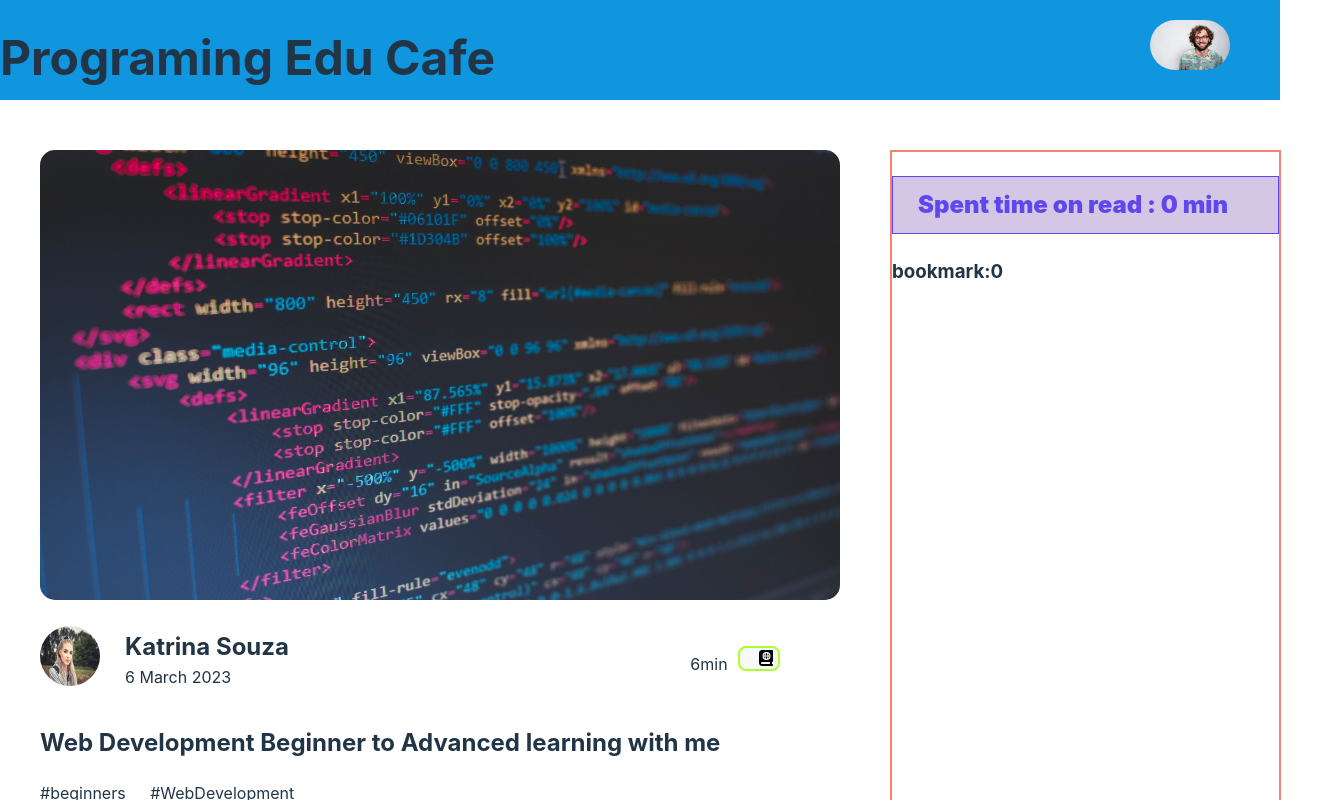
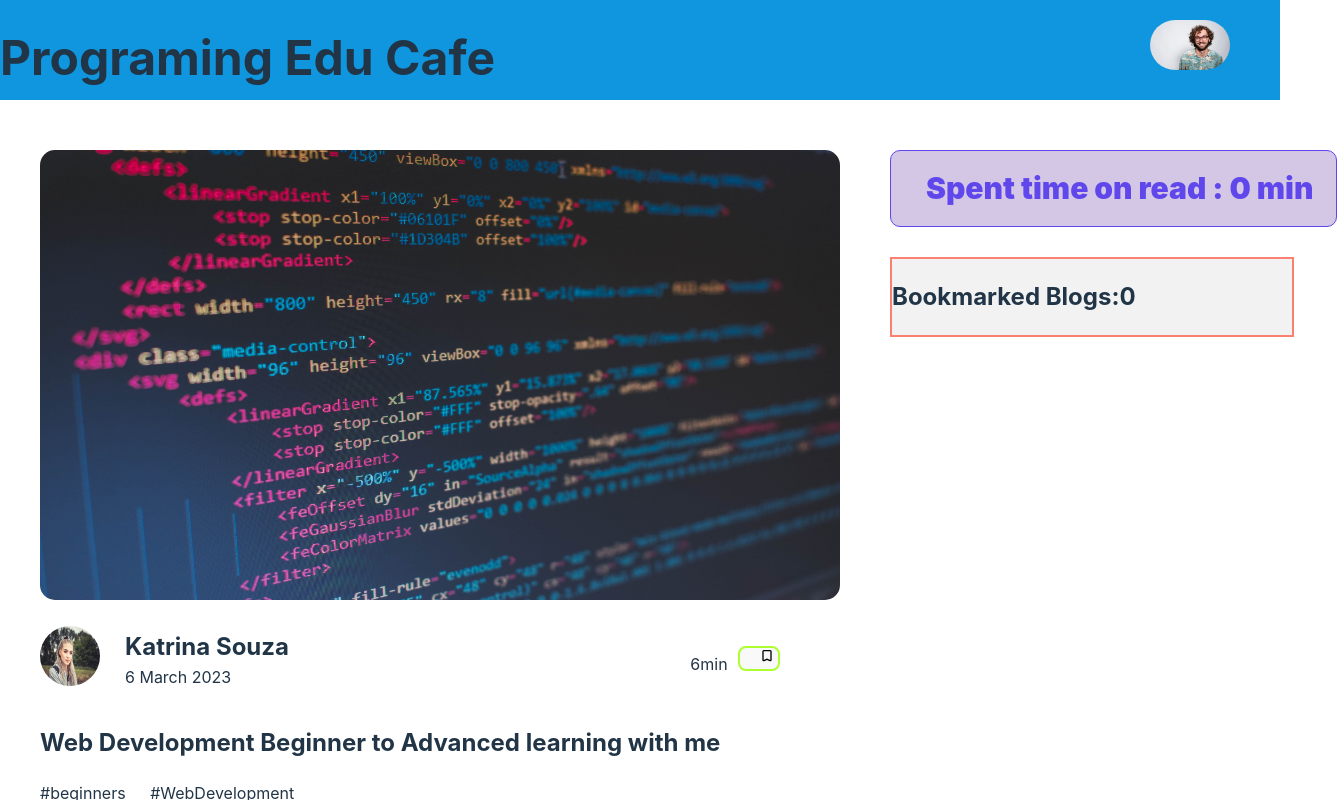
Before and after one commit to PritrirajPartho/programing-edu-cafe, a React (Vite) app: page / in a window 1280 px wide. Shown: the top 800 px of the page, 1337 px wide, since content can reach past the window. Built offline with nearby package versions, Linux system fonts and the light colour scheme.

Commit message:
quarter-added

```diff
--- a/package.json
+++ b/package.json
@@ -16,6 +16,7 @@
     "react-dom": "^18.2.0"
   },
   "devDependencies": {
+    "@iconify/react": "^4.1.0",
     "@types/react": "^18.0.28",
     "@types/react-dom": "^18.0.11",
     "@vitejs/plugin-react": "^3.1.0",
--- a/src/components/Blogs/Blogs.jsx
+++ b/src/components/Blogs/Blogs.jsx
@@ -1,6 +1,5 @@
 import React from 'react';
-import { FontAwesomeIcon } from '@fortawesome/react-fontawesome';
-import { faBookAtlas} from '@fortawesome/free-solid-svg-icons'
+import { Icon } from '@iconify/react';
 import './Blogs.css';
 
 const Blogs = (props) => {
@@ -25,7 +24,7 @@ const Blogs = (props) => {
                 <div className='read-button'>
                     <p>{read_time}min</p>
                     <button onClick={() =>handleBookmark(props.blog)}>
-                       <FontAwesomeIcon icon={faBookAtlas} />
+                        <Icon  icon="material-symbols:bookmark-outline-rounded"></Icon>
                     </button>
                 </div>
             </section>
--- a/src/components/Bookmark/Bookmark.css
+++ b/src/components/Bookmark/Bookmark.css
@@ -0,0 +1,4 @@
+.bookmark{
+    width: 350px;
+    background-color: #FFFFFF;
+}
--- a/src/components/Bookmark/Bookmark.jsx
+++ b/src/components/Bookmark/Bookmark.jsx
@@ -1,11 +1,14 @@
 import React from 'react';
 import './Bookmark.css';
+import { faHourglass2 } from '@fortawesome/free-solid-svg-icons';
 
 const Bookmark = ({bookmarks}) => {
     console.log(bookmarks);
     return (
-        <div>
-            <h3>bookmark:{bookmarks.length}</h3>
+        <div >
+            {
+                bookmarks.map(bookmark=> <h2 className='bookmark'>{bookmark.blog_title}</h2>)
+            }
         </div>
     );
 };
--- a/src/components/Cafe/Cafe.css
+++ b/src/components/Cafe/Cafe.css
@@ -11,5 +11,5 @@
 }
 .cart-container{
     margin-left: 50px;
-    border: 2px solid salmon;
+    /* border: 2px solid salmon; */
 }
--- a/src/components/Cart/Cart.css
+++ b/src/components/Cart/Cart.css
@@ -1,9 +1,17 @@
 .spent-time p{
-    width: 350px;
+    width: 400px;
     border: 1px solid #6047EC;
+    border-radius: 10px;
     color: #6047EC;
     background-color:#d3c7e5;
-    font-size: x-large;
+    font-size: 30px;
     font-weight: 900;
-    padding: 10px 10px 10px 25px;
+    padding: 15px 10px 15px 35px;
+    margin-top: 0;
 }
+/*style for bookmark container */
+.bookmark-container{
+    width: 400px;
+    background-color: rgba(17, 17, 17, 0.05);
+    border: 2px solid salmon;
+}
--- a/src/components/Cart/Cart.jsx
+++ b/src/components/Cart/Cart.jsx
@@ -10,9 +10,10 @@ const Cart = ({cart, bookmarks}) => {
     return (
         <div>
              <div className="spent-time">
-                <p>Spent time on read : {totalMinCount}  min</p>
+                <p> Spent  time on read : {totalMinCount}  min</p>
              </div>
-             <div>
+             <div className="bookmark-container">
+                 <h2>Bookmarked Blogs:{bookmarks.length}</h2>
                  <Bookmark bookmarks={bookmarks}></Bookmark>
              </div>
         </div>
```
Also changed, not shown: 1 other file (tests, documents, lock files or other folders).
